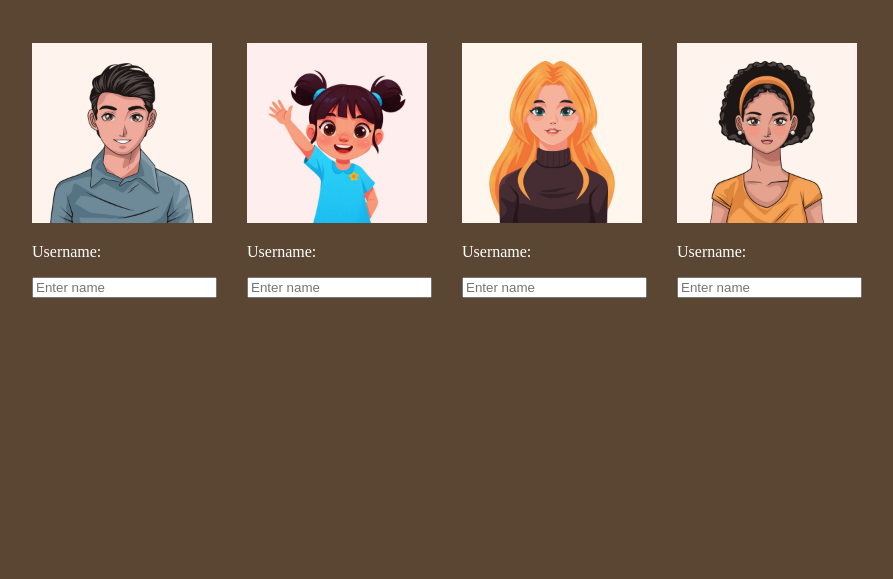
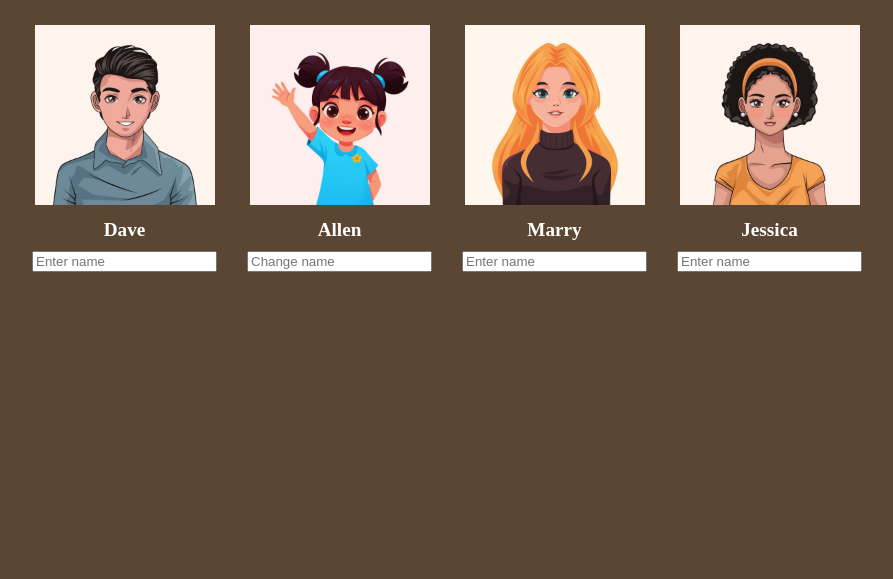
Before and after one commit to kerenor350/RetroX-Web-Project, a plain HTML site: page profiles.html in a window 1280 px wide. Shown: the part 309-888 px from the top of the page, without its empty margins (193-1086 px from the left). After the commit the page ends 816 px from the top, so only its background shows below. Drawn offline with Linux system fonts and the light colour scheme.

Commit message:
changed gaps on the page and added a profile name+ an option to change the name

```diff
--- a/profiles.css
+++ b/profiles.css
@@ -1,14 +1,26 @@
+.container{
+    display: flex;
+    flex-direction: column; /* כותרת מעל פרופילים */
+    justify-content: center; /* מרכז אנכית */
+    align-items: center;     /* מרכז אופקית */
+    height: 100vh;
+}
+
 h1{
-    text-align:center;
+    margin-bottom: 40px;
 }
 body {
     background-color: #5a4632;
     color: white; /* כדי שהטקסט יהיה ברור */
+    text-align: center;
 }
 .profiles {
     display: flex;
-    justify-content: center;
-    align-items: center;
-    height: 100vh;
     gap: 30px;
 }
+
+.name {
+    font-size: larger;
+    font-weight: bold;
+    margin: 10px 0;
+}
--- a/profiles.html
+++ b/profiles.html
@@ -7,32 +7,40 @@
     <link rel="stylesheet" href="profiles.css" />
   </head>
   <body>
+    <div class= "container">
+
     <h1>Who's watching?</h1>
     <div class="profiles">
       <div class="profile">
         <img src="assets/man1.jpg" width="180" />
 
-        <p>Username:</p>
+        <p class="name" > Dave </p> <!--current name-->
+
         <input type="text" placeholder="Enter name" />
       </div>
 
       <div class="profile">
         <img src="assets/girl1.jpg" width="180" />
 
-        <p>Username:</p>
-        <input type="text" placeholder="Enter name" />
+        <p class="name" > Allen </p> <!--current name-->
+
+
+        <input type="text" placeholder= "Change name" />
       </div>
       <div class="profile">
         <img src="assets/woman1 (1).jpg" width="180" />
 
-        <p>Username:</p>
+        <p class="name" > Marry </p> <!--current name-->
+
         <input type="text" placeholder="Enter name" />
       </div>
       <div class="profile">
         <img src="assets/woman2.jpg" width="180" />
 
-        <p>Username:</p>
+        <p class="name" > Jessica </p> <!--current name-->
+
         <input type="text" placeholder="Enter name" />
+       </div>
       </div>
     </div>
   </body>
```
